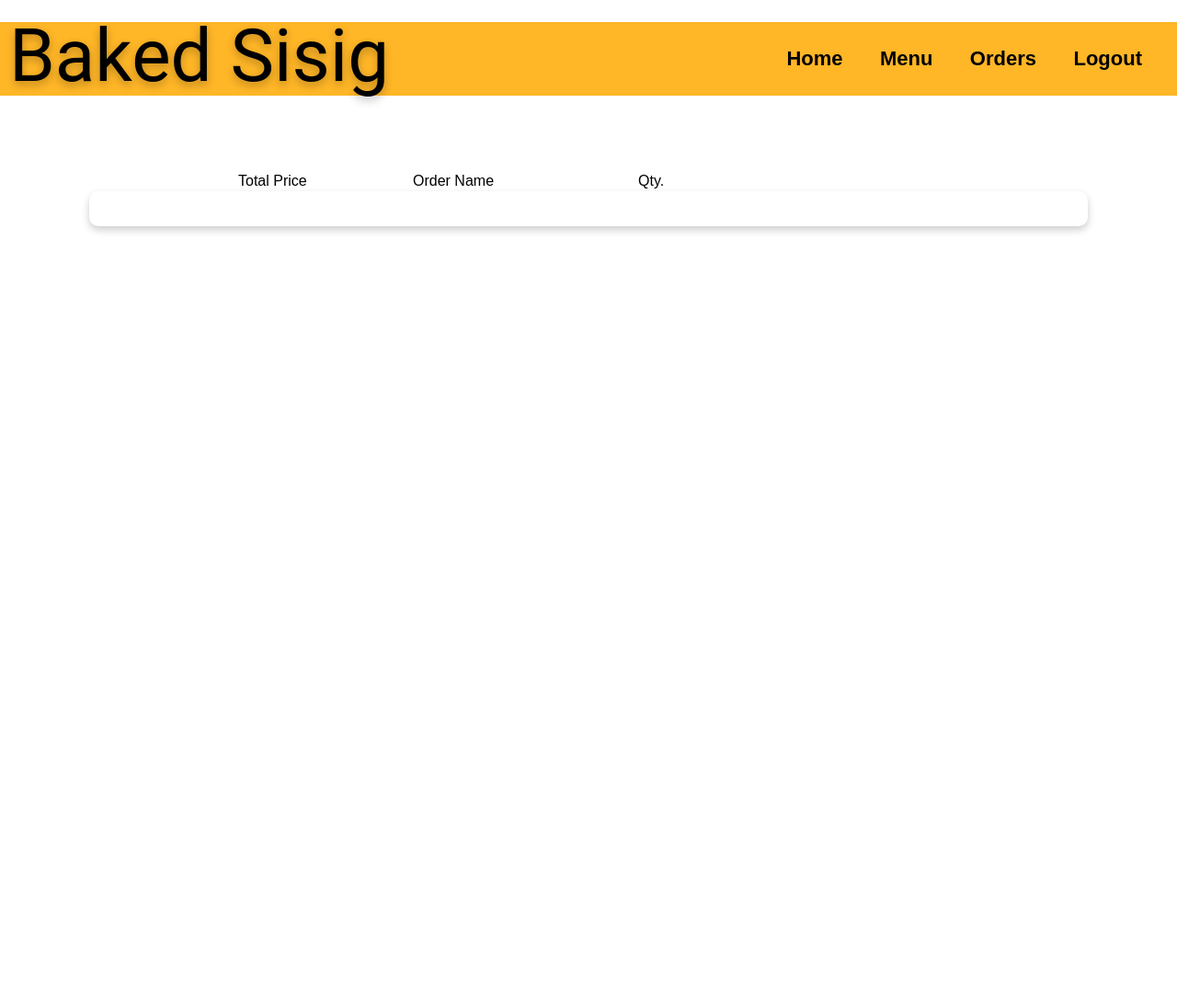
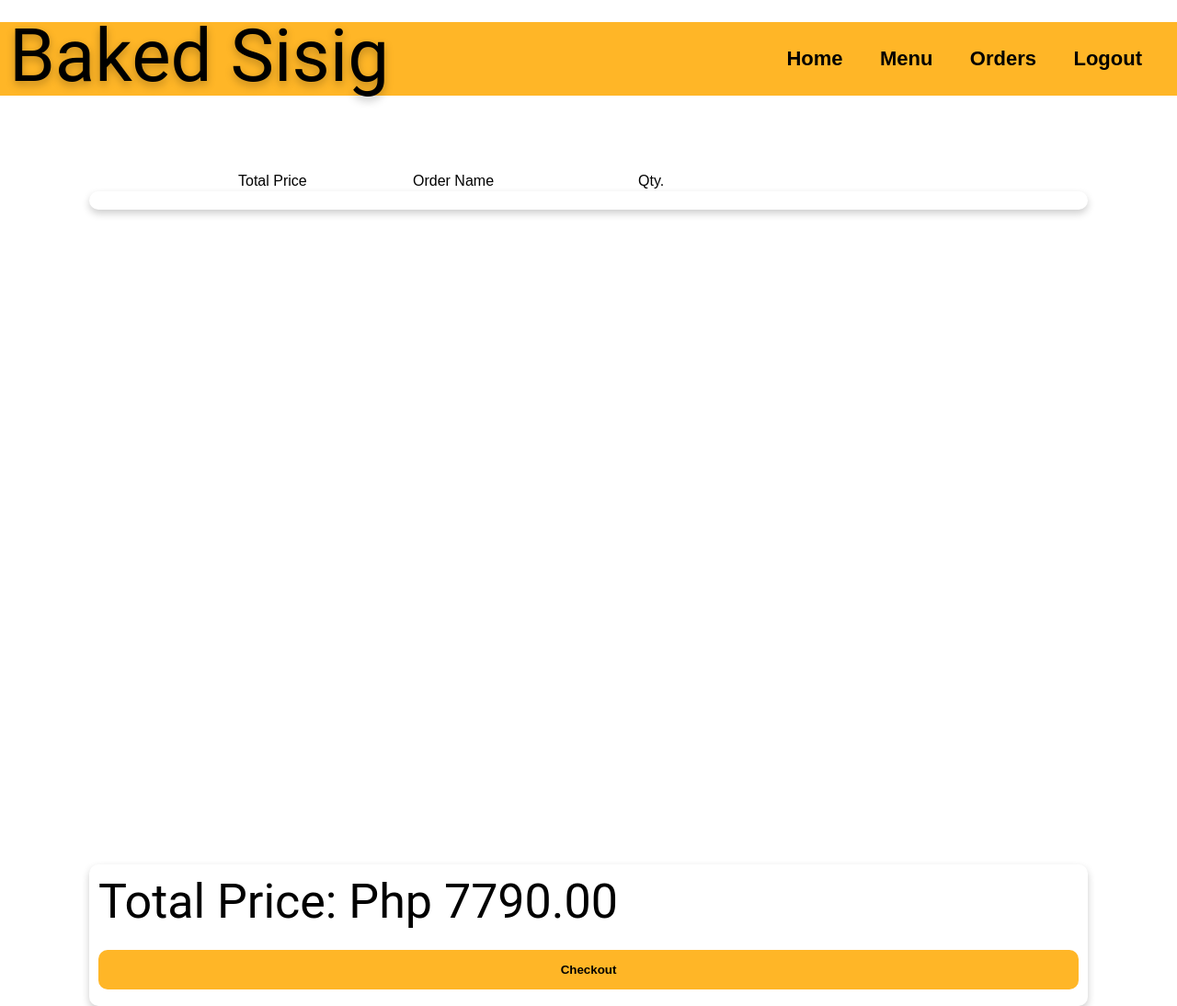
Before and after one commit to headphoneJac/cpecaps-project, a website: page viewOrder.html in a window 1280 px wide. Shown: the part 12-1106 px from the top of the page at 92% size. Before the commit the page ends 800 px from the top, so only its background shows below. Drawn offline with Linux system fonts and the light colour scheme; no server answers.

Commit message:
Added total price checkout button

```diff
--- a/style.css
+++ b/style.css
@@ -195,6 +195,11 @@ button.customerSignUp, button.adminSignUp {
 }
 
 /*View Orders*/
+
+.product-table{
+    display:block;
+
+}
 .view-order-container{
     box-shadow: 0 4px 8px 0 rgba(0, 0, 0, 0.2);
     border-radius: 10px;
@@ -211,6 +216,24 @@ button.customerSignUp, button.adminSignUp {
     left: 50%;
     transform: translate(-50%, 0);
 
+}
+
+.total-container{
+    box-shadow: 0 4px 8px 0 rgba(0, 0, 0, 0.2);
+    border-radius: 10px;
+    padding: 10px;
+    width: 1086px;
+    height: auto;
+    top: 800px;
+    font-family: 'Roboto';
+    font-size:52px;
+    position: relative;
+    left: 50%;
+    transform: translate(-50%, 0);
+}
+
+.checkout{
+    border-radius: 10px;
 }
 
 .prod-img{
--- a/viewOrder.html
+++ b/viewOrder.html
@@ -46,12 +46,30 @@
         </div>
     </div>
 
+    <br>
+
+    <div class="product-table">
+        <div class="view-order-container" id="view-order-container">
+
+            <!-- DOM Manipulation Here -->
+        </div>
+        <br>
+        <div class="total-container">
+            <!-- DOM Manipulation Here -->
+
+            <p>
+                Total Price: Php 7790.00
+            </p>
+
+            <button class="checkout" id="checkoutBtn">
+                Checkout
+            </button>
+        </div>
+    </div>
 
 
-    <div class="view-order-container" id="view-order-container">
-        <br>
-        <!-- DOM Manipulation Here -->
-    </div>
+
+
 
 
 
```
